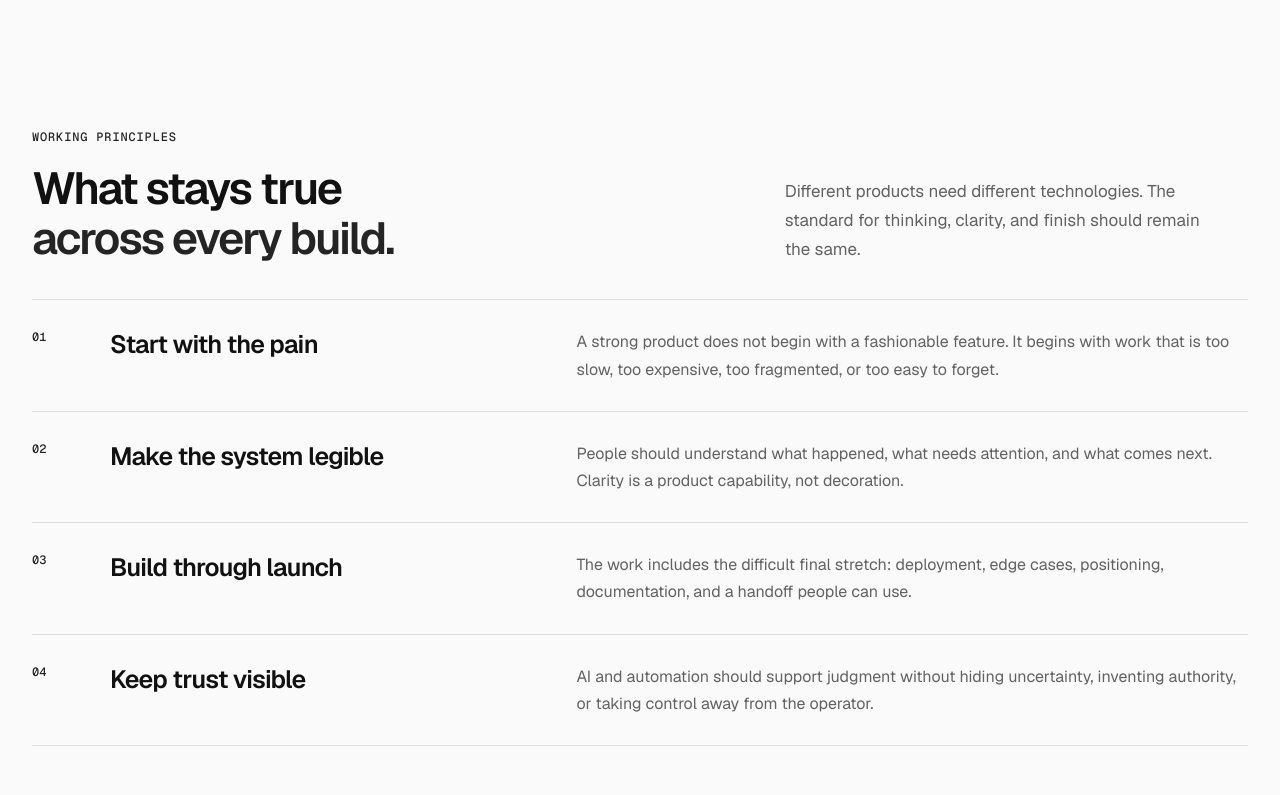
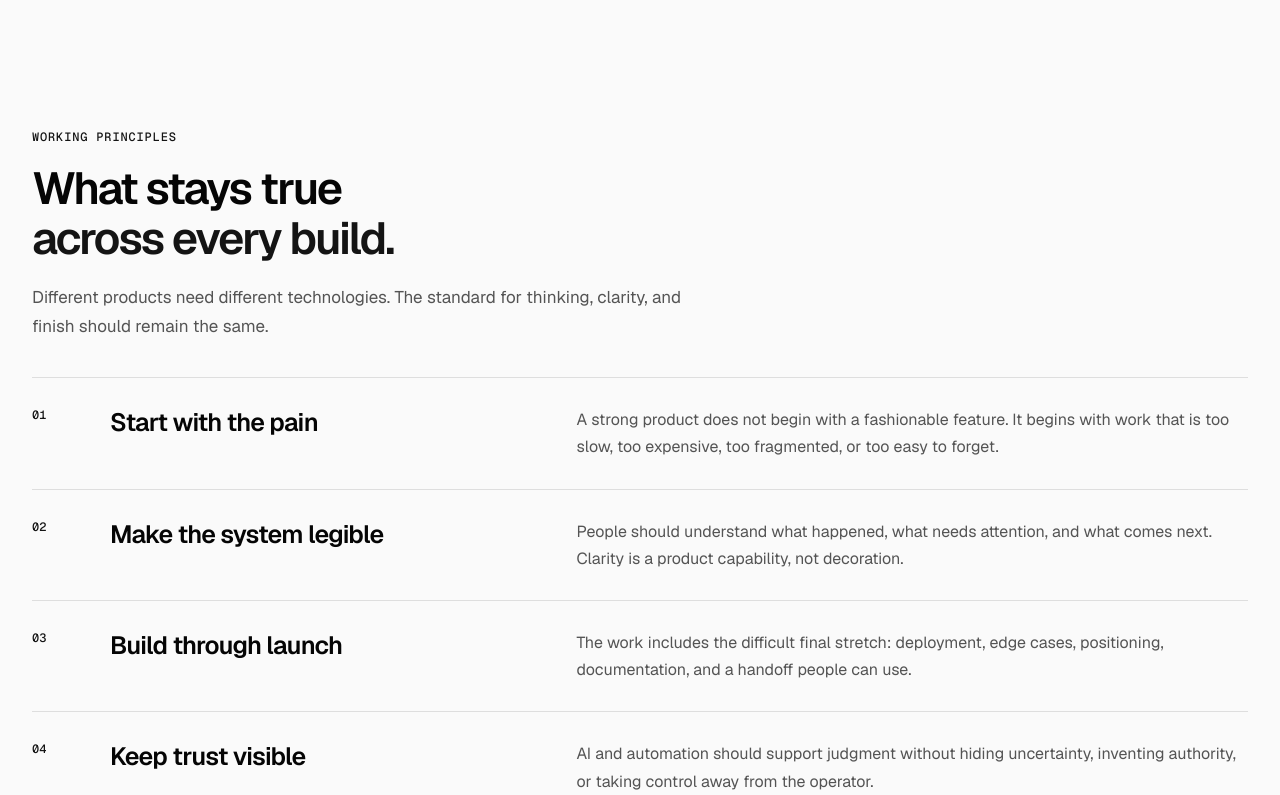
Before and after one commit to rongali-commits/IDO, a Next.js app: page /about in a window 1280 px wide. Shown: the part 985-1780 px from the top of the page. Built offline with nearby package versions, Linux system fonts and the light colour scheme.

Commit message:
Deepen studio palette, align introductions, and repair essay source link

```diff
--- a/app/globals.css
+++ b/app/globals.css
@@ -1,17 +1,17 @@
 /* Noerong: a precise, product-led studio. */
 :root {
-  --ink: #111111;
-  --ink-soft: #303030;
+  --ink: #050505;
+  --ink-soft: #202020;
   --paper: #fafafa;
   --paper-2: #efefef;
   --white: #fff;
-  --accent: #171717;
-  --accent-text: #242424;
+  --accent: #0a0a0a;
+  --accent-text: #141414;
   --accent-soft: #f0f0f0;
   --lime: #ededed;
   --olive: var(--accent);
   --olive-text: var(--accent-text);
-  --muted: #626262;
+  --muted: #545454;
   --line: #dedede;
   --line-light: #3a3a3a;
   --radius: 16px;
@@ -193,11 +193,16 @@ p {
   font-weight: 600;
 }
 .section-heading>p {
-  max-width: 490px;
+  max-width: 680px;
   margin: 0;
   color: var(--muted);
   font-size: 17px;
   line-height: 1.7;
+}
+.section-heading:has(>p) {
+  grid-template-columns: minmax(0,1fr);
+  align-items: start;
+  gap: 20px;
 }
 .section-heading>.text-link {
   justify-self: end;
--- a/app/studio-home.css
+++ b/app/studio-home.css
@@ -6,7 +6,7 @@
   padding: 36px 44px;
   margin-top: 24px;
   border-radius: 24px;
-  background: #111111;
+  background: #060606;
   color: #fafafa;
 }
 .studio-hero-copy {
@@ -88,7 +88,7 @@
   border: 1px solid #3a3a3a;
   border-radius: 14px;
   overflow: hidden;
-  background: #202020;
+  background: #121212;
 }
 .hero-project-top {
   display: flex;
--- a/content/essays/the-british-empire-didnt-vanish-it-became-background-noise.mdx
+++ b/content/essays/the-british-empire-didnt-vanish-it-became-background-noise.mdx
@@ -83,7 +83,7 @@ On 1 July 2024, the Bharatiya Nyaya Sanhita came into force, but the police stil
 
 ## Sources and Further Reading
 
-- [The Bharatiya Nyaya Sanhita, 2023 - India Code](https://www.indiacode.nic.in/bitstream/123456789/20062/1/a202345.pdf)
+- [The Bharatiya Nyaya Sanhita, 2023 - Ministry of Home Affairs](https://www.mha.gov.in/sites/default/files/250883_english_01042024.pdf)
 - [The Constitution of India - Legislative Department, Government of India](https://www.legislative.gov.in/constitution-of-india)
 - [Parliament and the British Empire - UK Parliament](https://www.parliament.uk/about/living-heritage/evolutionofparliament/legislativescrutiny/parliament-and-empire/)
 - [2021 Census All Persons QuickStats - Australian Bureau of Statistics](https://www.abs.gov.au/census/find-census-data/quickstats/2021/AUS)
```
